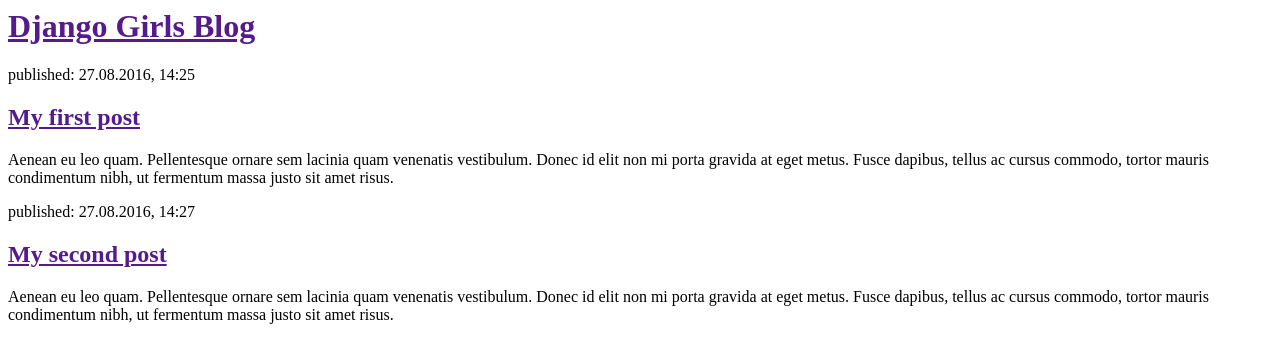
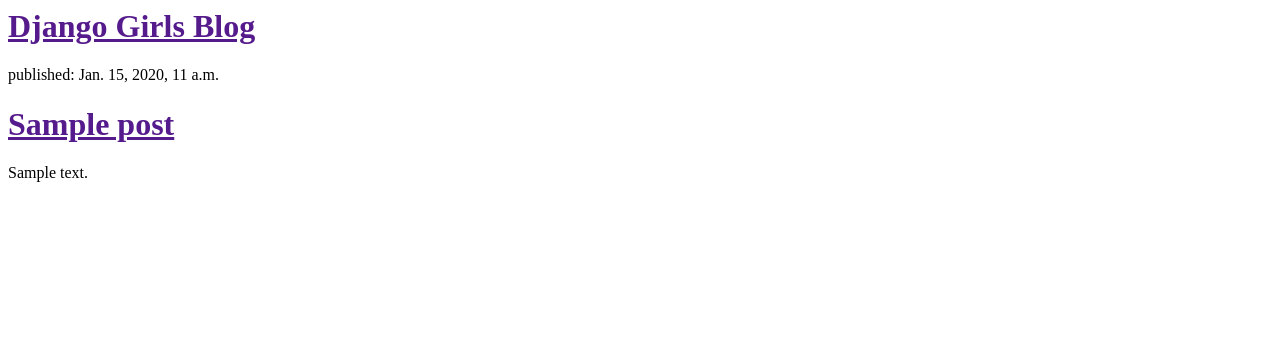
Before and after one commit to rabioinf/my-first-blog, a Django app: template blog/templates/blog/post_list.html in a window 1280 px wide. Shown: the top 363 px of the page. Run offline with Django 3.2, Linux system fonts and the light colour scheme; the template is opened without the code that fills it: values that come from a table or form of the project are taken from there, others are empty; tables that the repository leaves empty hold one stand-in row (values such as "Sample post").

Commit message:
Modified templates to display posts from database.

```diff
--- a/blog/templates/blog/post_list.html
+++ b/blog/templates/blog/post_list.html
@@ -7,19 +7,12 @@
       <h1><a href="">Django Girls Blog</a></h1>
     </div>
 
-    <div>
-      <p>published: 27.08.2016, 14:25</p>
-      <h2><a href="">My first post</a></h2>
-      <p>Aenean eu leo quam. Pellentesque ornare sem lacinia quam venenatis
-        vestibulum. Donec id elit non mi porta gravida at eget metus. Fusce dapibus,
-        tellus ac cursus commodo, tortor mauris condimentum nibh, ut fermentum massa justo sit amet risus.</p>
-    </div>
-    <div>
-      <p>published: 27.08.2016, 14:27</p>
-      <h2><a href="">My second post</a></h2>
-      <p>Aenean eu leo quam. Pellentesque ornare sem lacinia quam venenatis
-        vestibulum. Donec id elit non mi porta gravida at eget metus. Fusce dapibus,
-        tellus ac cursus commodo, tortor mauris condimentum nibh, ut fermentum massa justo sit amet risus.</p>
-    </div>
+    {% for post in posts %}
+      <div>
+        <p>published: {{ post.published_date }}</p>
+        <h1><a href="">{{ post.title }}</a></h1>
+        <p>{{ post.text|linebreaksbr }}</p>
+      </div>
+    {% endfor %}
   </body>
 </html>
--- a/blog/views.py
+++ b/blog/views.py
@@ -1,5 +1,8 @@
 from django.shortcuts import render
+from django.utils import timezone
+from .models import Post
 
 
 def post_list(request):
-    return render(request, 'blog/post_list.html', {})
+    posts = Post.objects.filter(published_date__lte=timezone.now()).order_by('published_date')
+    return render(request, 'blog/post_list.html', {'posts':posts})
```
